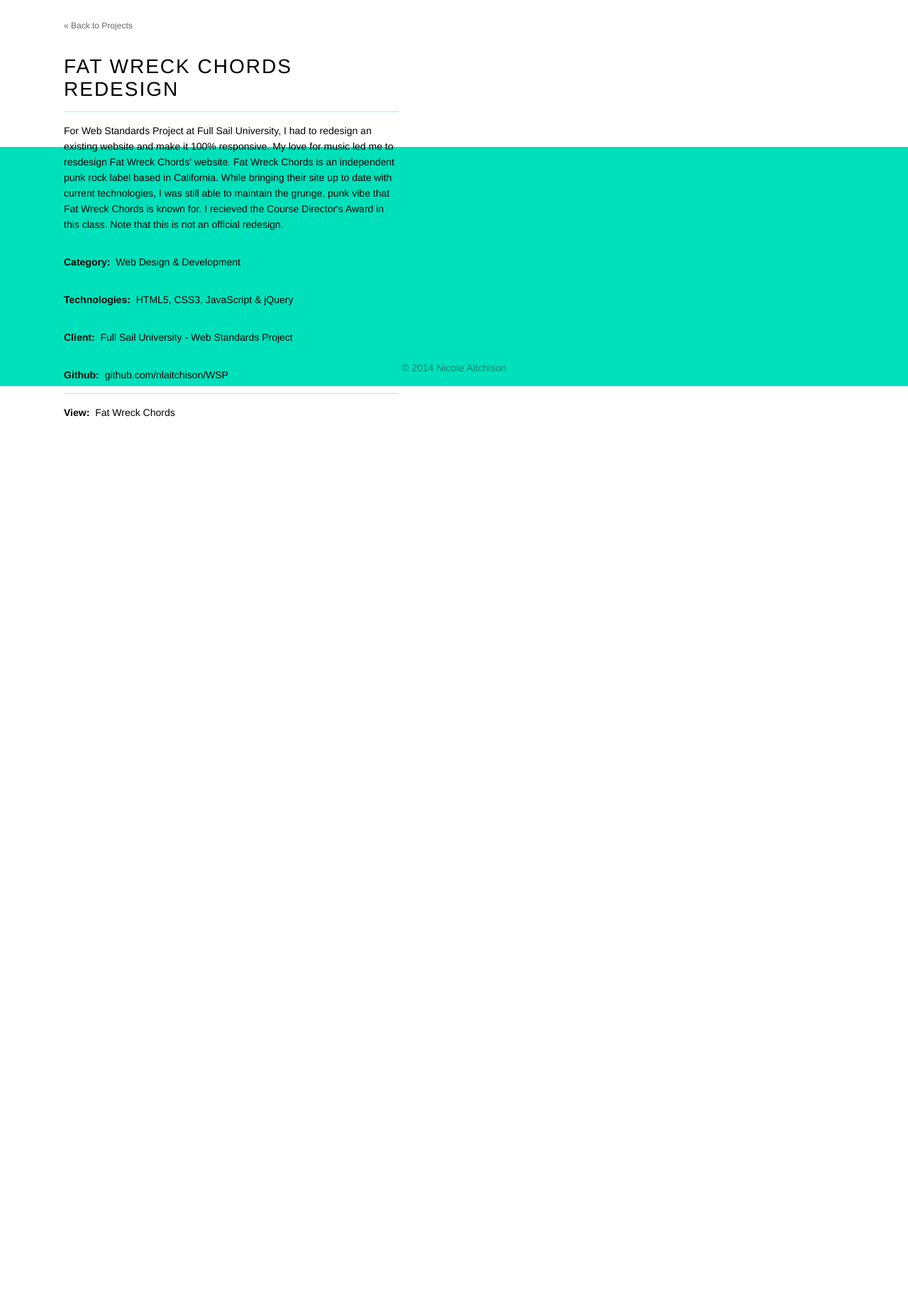
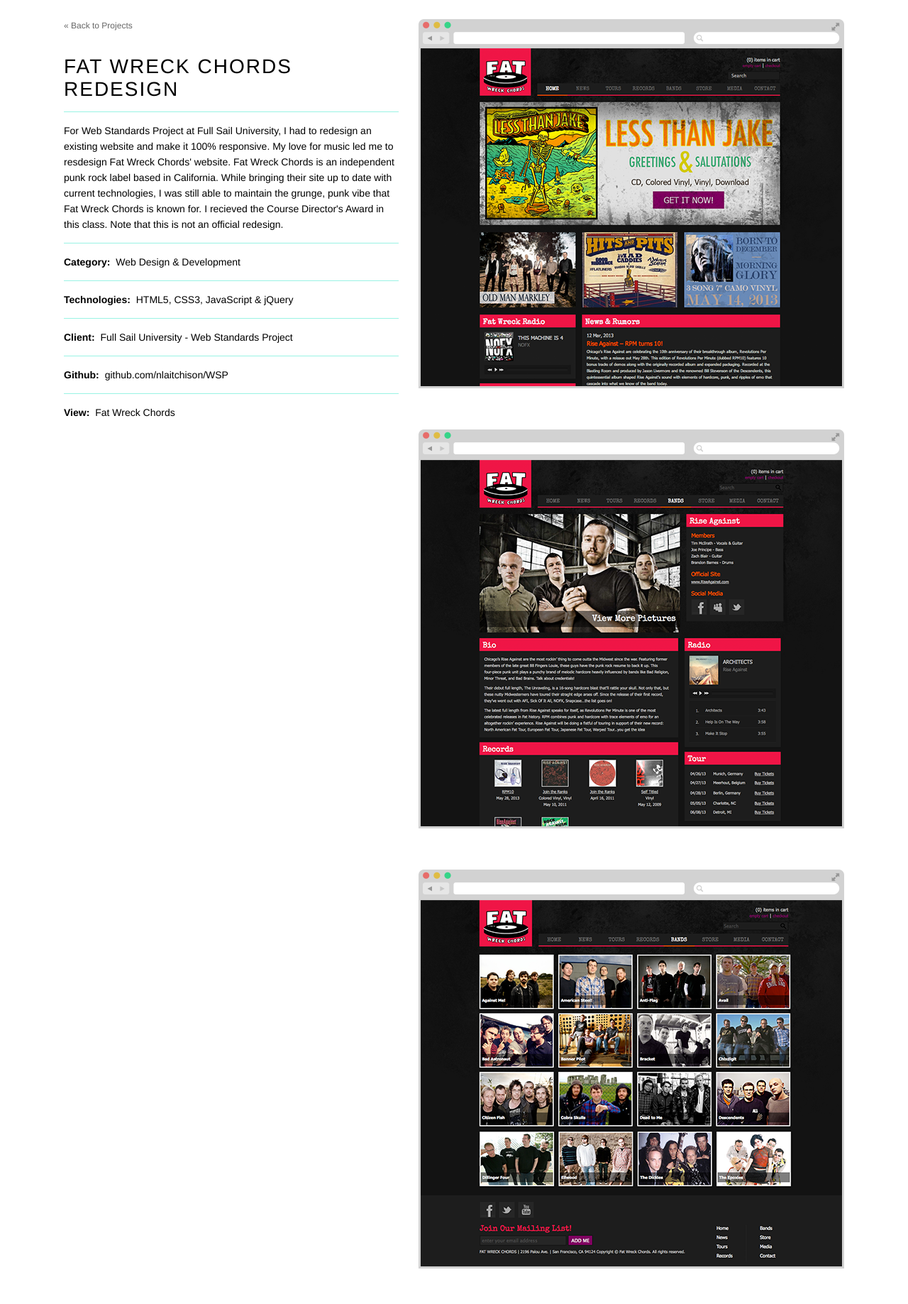
Before and after one commit to nlaitchison/portfolio, a plain HTML site: page fatwreck.html in a window 1280 px wide. Shown: the part 63-1900 px from the top of the page at 71% size. Before the commit the page ends 800 px from the top, so only its background shows below. Drawn offline with nearby package versions, Linux system fonts and the light colour scheme; a small style sheet from the web is missing.

Commit message:
added images

```diff
--- a/fatwreck.html
+++ b/fatwreck.html
@@ -64,7 +64,9 @@
 
 					<div class="project-images">
 						<div class="content-right">
-							<!-- <img src="images/bandmate/logo-large.png"> -->
+							<img src="images/fatwreck/home.png">
+							<img src="images/fatwreck/band.png">
+							<img src="images/fatwreck/bands.png">
 						</div>
 					</div>
 
```
Also changed, not shown: loven.html (+1 -0 lines), images/fatwreck/band.png (added), images/fatwreck/bands.png (added), images/fatwreck/home.png (added), images/loven/home.png (added).
